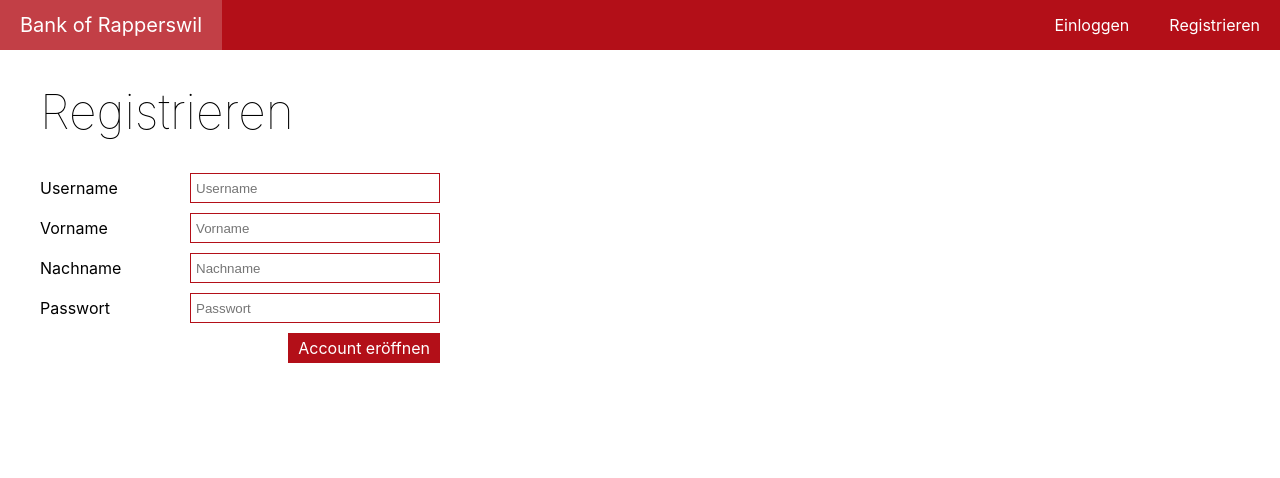
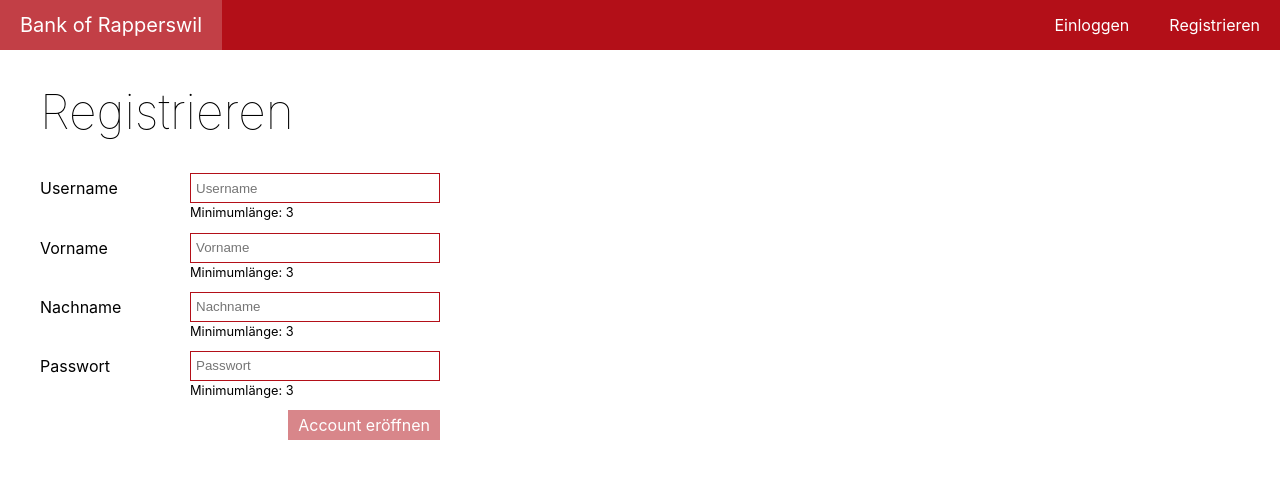
Before and after one commit to sandrosc/HSR.WED3.React, a React (Create React App) app: page /signup in a window 1280 px wide. Shown: the top 478 px of the page. Built offline with nearby package versions, Linux system fonts and the light colour scheme.

Commit message:
should work

```diff
--- a/src/app.css
+++ b/src/app.css
@@ -44,6 +44,7 @@ button {
 header {
   background: var(--red);
   display: flex;
+  flex-wrap: wrap;
   justify-content: space-between;
 }
 
@@ -67,6 +68,7 @@ header a:hover {
 header .userInfo {
   color: var(--yellow);
   line-height: 50px;
+  padding: 0 20px;
 }
 
 main {
--- a/src/components/Dashboard.js
+++ b/src/components/Dashboard.js
@@ -81,7 +81,6 @@ class Dashboard extends Component<Props, State> {
   }
 
   updateTransactions = () => {
-    // get transactions
     getTransactions(this.props.token, undefined, undefined, 10).then(value =>
       this.setState(state => ({
         ...state,
@@ -90,7 +89,7 @@ class Dashboard extends Component<Props, State> {
     );
   };
 
-  handleInputChanged = (field: string, value: string | number) => {
+  handleInputChanged = (field: string) => (value: string | number) => {
     this.setState(state => ({ ...state, [field]: value }));
     if (field === 'to') {
       this.handleToUpdated(value);
@@ -123,12 +122,12 @@ class Dashboard extends Component<Props, State> {
   };
 
   resetForm = () => {
-    this.handleInputChanged('to', '');
-    this.handleInputChanged('amount', 0);
-    this.resetState();
+    this.handleInputChanged('to')('');
+    this.handleInputChanged('amount')(0);
+    this.resetTransactionState();
   };
 
-  resetState = () => {
+  resetTransactionState = () => {
     this.setState(state => ({
       ...state,
       transactionState: transactionStates.ready
@@ -197,12 +196,6 @@ class Dashboard extends Component<Props, State> {
                     <button onClick={this.resetForm}>Neue Transaktion</button>
                   </div>
                 )}
-                {/* {transactionState === transactionStates.unsuccessful && (
-                  <div>
-                    <p>Überweisung nicht erfolgreich!</p>
-                    <button onClick={this.resetForm}>Erneut versuchen</button>
-                  </div>
-                )} */}
               </div>
               <FormElement
                 label="Von"
@@ -212,9 +205,8 @@ class Dashboard extends Component<Props, State> {
               />
               <FormElement
                 label="Zu"
-                field="to"
                 value={to}
-                onChange={this.handleInputChanged}
+                onChange={this.handleInputChanged('to')}
                 message={
                   to
                     ? toAccountFound
@@ -227,9 +219,8 @@ class Dashboard extends Component<Props, State> {
               />
               <FormElement
                 label="Menge"
-                field="amount"
                 value={`${amount}`}
-                onChange={this.handleInputChanged}
+                onChange={this.handleInputChanged('amount')}
                 type="number"
                 min="0.05"
                 message={!amount && 'Menge angeben'}
--- a/src/components/FormElement.js
+++ b/src/components/FormElement.js
@@ -6,14 +6,24 @@ export type Props = {
   label: string,
   field: string,
   value: string,
-  onChange?: (field: string, value: string | number) => void,
+  onChange?: (value: string | number) => void,
   message?: string,
   type?: string,
-  disabled?: boolean
+  disabled?: boolean,
+  minLength?: number
 };
 
 function FormElement(props: Props) {
-  const { label, field, value, onChange, type, message, ...rest } = props;
+  const {
+    label,
+    field,
+    value,
+    onChange,
+    type,
+    message,
+    minLength,
+    ...rest
+  } = props;
   return (
     <label>
       {label}
@@ -24,10 +34,10 @@ function FormElement(props: Props) {
             if (type === 'number') {
               const numberValue = parseFloat(e.target.value);
               const value = Number.isNaN(numberValue) ? 0 : numberValue;
-              onChange(field, value);
+              onChange(value);
             } else {
               const value = e.target.value;
-              onChange && onChange(field, value);
+              onChange && onChange(value);
             }
           }}
           placeholder={label}
@@ -35,7 +45,11 @@ function FormElement(props: Props) {
           type={type || 'text'}
           {...rest}
         />
-        <div className="validationMessage">{message}</div>
+        <div className="validationMessage">
+          {message && <div>{message}</div>}
+          {minLength &&
+            value.length < minLength && <div>Minimumlänge: {minLength}</div>}
+        </div>
       </div>
     </label>
   );
--- a/src/components/Login.js
+++ b/src/components/Login.js
@@ -36,7 +36,7 @@ class Login extends React.Component<Props, State> {
     redirectToReferrer: false
   };
 
-  handleInputChanged = (field: string, value: string | number) => {
+  handleInputChanged = (field: string) => (value: string | number) => {
     this.setState((state: State) => ({ ...state, [field]: value }));
   };
 
@@ -62,7 +62,11 @@ class Login extends React.Component<Props, State> {
       return <Redirect to={from} />;
     }
 
-    const mayLogin = !(login.length < 3 || password.length < 3);
+    const minLength = 3;
+
+    const mayLogin = [login, password].every(
+      value => value.length >= minLength
+    );
 
     return (
       <div>
@@ -70,18 +74,16 @@ class Login extends React.Component<Props, State> {
         <form>
           <FormElement
             label="Username"
-            field="login"
             value={login}
-            onChange={this.handleInputChanged}
-            message={login.length < 3 && 'Minimumlänge 3'}
+            onChange={this.handleInputChanged('login')}
+            minLength={minLength}
           />
           <FormElement
             label="Passwort"
-            field="password"
             value={password}
-            onChange={this.handleInputChanged}
+            onChange={this.handleInputChanged('password')}
             type="password"
-            message={password.length < 3 && 'Minimumlänge 3'}
+            minLength={minLength}
           />
           <div>
             <button onClick={this.handleSubmit} disabled={!mayLogin}>
--- a/src/components/MenuBar.js
+++ b/src/components/MenuBar.js
@@ -13,11 +13,8 @@ const MenuBar = withRouter(
             {user.firstname} {user.lastname} &ndash; {user.accountNr}
           </span>
           <nav>
-            {/* Links inside the App are created using the react-router's Link
-          component */}
-            <Link to="/">Home</Link>
-            <Link to="/dashboard">Kontoübersicht</Link>
-            <Link to="/transactions">Zahlungen</Link>
+            <Link to="/dashboard">Dashboard</Link>
+            <Link to="/transactions">Alle Transaktionen</Link>
             <a
               href="/logout"
               onClick={event => {
@@ -25,7 +22,7 @@ const MenuBar = withRouter(
                 signout(() => history.push('/'));
               }}
             >
-              Logout {user.firstname} {user.lastname}
+              Logout
             </a>
           </nav>
         </header>
--- a/src/components/Signup.js
+++ b/src/components/Signup.js
@@ -26,7 +26,7 @@ class Signup extends React.Component<{}, State> {
     redirectToReferrer: false
   };
 
-  handleInputChanged = (field: string, value: string | number) => {
+  handleInputChanged = (field: string) => (value: string | number) => {
     this.setState(state => ({ ...state, [field]: value }));
   };
 
@@ -42,43 +42,54 @@ class Signup extends React.Component<{}, State> {
   };
 
   render() {
-    const { redirectToReferrer, error } = this.state;
+    const {
+      redirectToReferrer,
+      error,
+      login,
+      firstname,
+      lastname,
+      password
+    } = this.state;
 
     if (redirectToReferrer) {
       return <Redirect to="/login" />;
     }
-
+    const maySignup = [login, firstname, lastname, password].every(
+      value => value.length >= 3
+    );
     return (
       <div>
         <h1>Registrieren</h1>
         <form>
           <FormElement
             label="Username"
-            field="login"
-            value={this.state.login}
-            onChange={this.handleInputChanged}
+            value={login}
+            onChange={this.handleInputChanged('login')}
+            minLength={3}
           />
           <FormElement
             label="Vorname"
-            field="firstname"
-            value={this.state.firstname}
-            onChange={this.handleInputChanged}
+            value={firstname}
+            onChange={this.handleInputChanged('firstname')}
+            minLength={3}
           />
           <FormElement
             label="Nachname"
-            field="lastname"
-            value={this.state.lastname}
-            onChange={this.handleInputChanged}
+            value={lastname}
+            onChange={this.handleInputChanged('lastname')}
+            minLength={3}
           />
           <FormElement
             label="Passwort"
-            field="password"
-            value={this.state.password}
-            onChange={this.handleInputChanged}
+            value={password}
+            onChange={this.handleInputChanged('password')}
             type="password"
+            minLength={3}
           />
           <div>
-            <button onClick={this.handleSubmit}>Account eröffnen</button>
+            <button onClick={this.handleSubmit} disabled={!maySignup}>
+              Account eröffnen
+            </button>
           </div>
         </form>
         {error && <p>Es ist ein Fehler aufgetreten!</p>}
```
